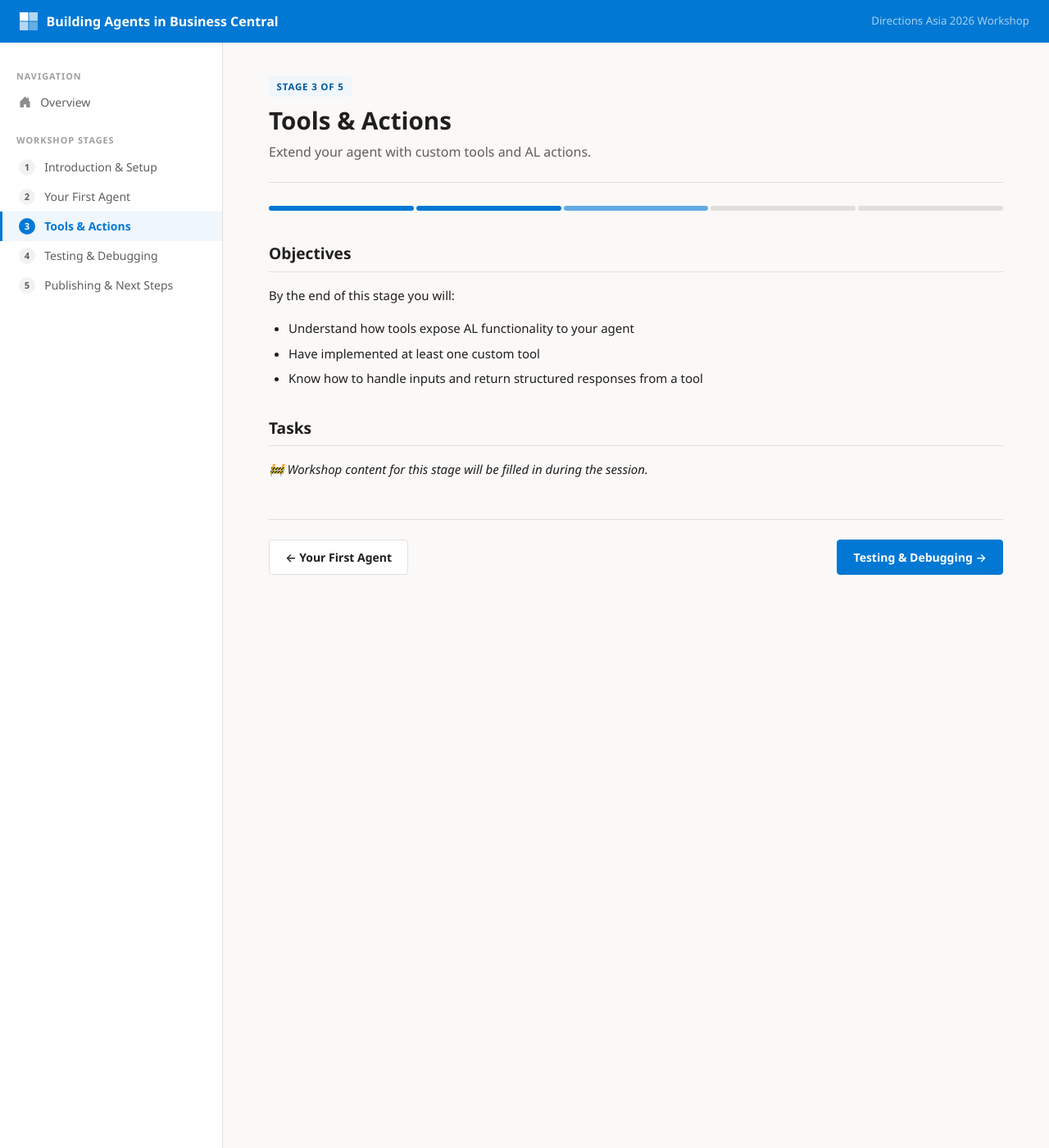
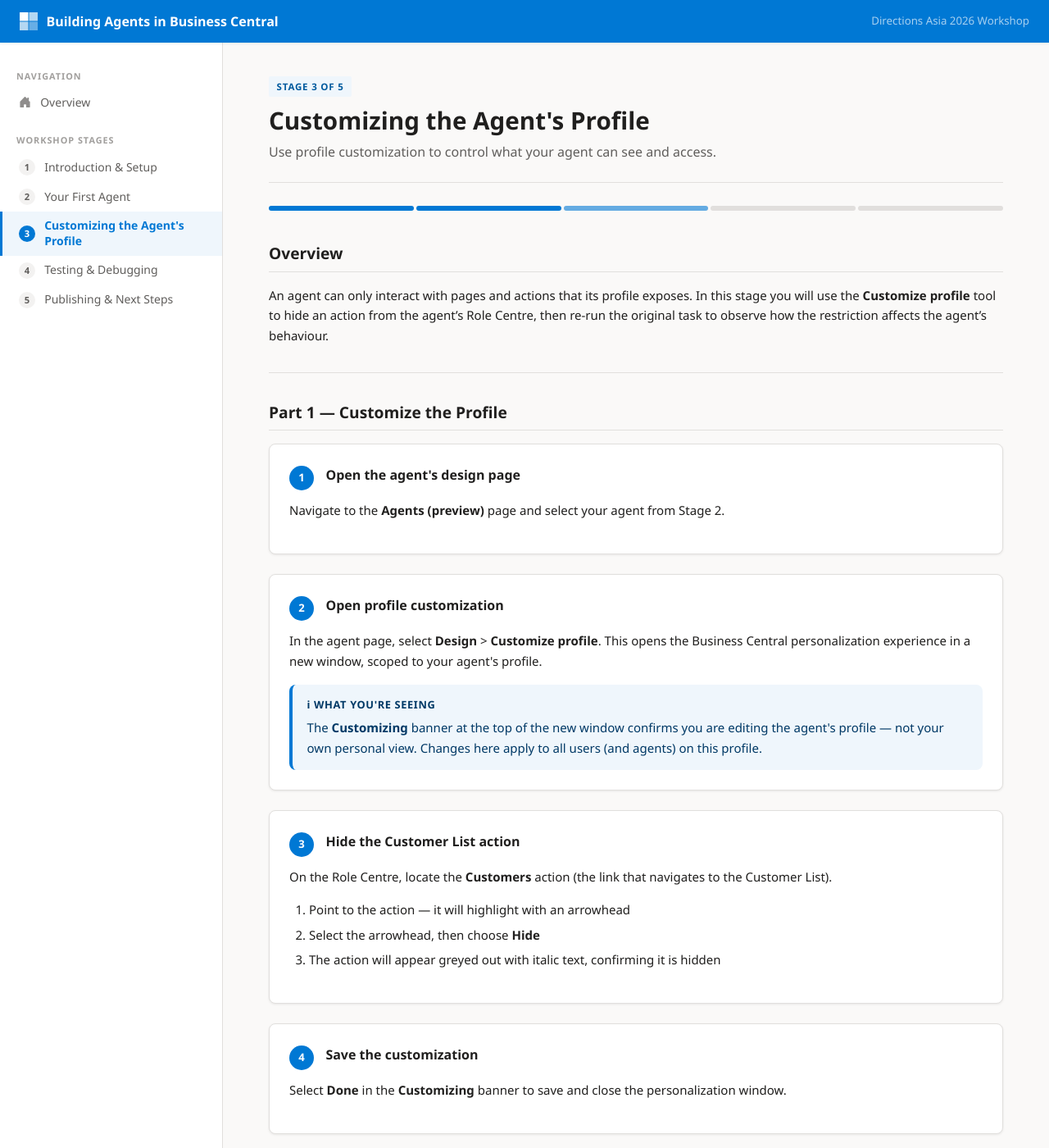
Before and after one commit to thloke/directionsAsia2026, a Jekyll site: the page built from stages/03-tools-actions.md, in a window 1280 px wide and 1400 px high. Shown: the whole window at 82% size. Built offline with Jekyll 4.4.1, drawn with Linux system fonts in a browser that asks for light colours; some of the changed text lies outside the part shown.

Commit message:
Stage 3: add profile customization content
- Hide Customer List action via Design > Customize profile
- Re-run task to demonstrate access restriction
- Update stage title and description in config

Co-authored-by: Copilot <223556219+Copilot@users.noreply.github.com>

```diff
--- a/_config.yml
+++ b/_config.yml
@@ -19,10 +19,10 @@ stages:
     description: "Create a basic Business Central agent from scratch."
     icon: "🤖"
   - num: 3
-    title: "Tools & Actions"
+    title: "Customizing the Agent's Profile"
     url: "/stages/03-tools-actions/"
-    description: "Extend your agent with custom tools and AL actions."
-    icon: "🔧"
+    description: "Use profile customization to control what your agent can see and access."
+    icon: "🎨"
   - num: 4
     title: "Testing & Debugging"
     url: "/stages/04-testing/"
--- a/stages/03-tools-actions.md
+++ b/stages/03-tools-actions.md
@@ -1,22 +1,91 @@
 ---
 layout: stage
-title: "Tools & Actions"
+title: "Customizing the Agent's Profile"
 stage_num: 3
-description: "Extend your agent with custom tools and AL actions."
+description: "Use profile customization to control what your agent can see and access."
 prev_stage: /stages/02-first-agent/
 prev_title: "Your First Agent"
 next_stage: /stages/04-testing/
 next_title: "Testing & Debugging"
 ---
 
-## Objectives
+## Overview
 
-By the end of this stage you will:
+An agent can only interact with pages and actions that its profile exposes. In this stage you will use the **Customize profile** tool to hide an action from the agent's Role Centre, then re-run the original task to observe how the restriction affects the agent's behaviour.
 
-- Understand how tools expose AL functionality to your agent
-- Have implemented at least one custom tool
-- Know how to handle inputs and return structured responses from a tool
+---
 
-## Tasks
+## Part 1 — Customize the Profile
 
-*&#128679; Workshop content for this stage will be filled in during the session.*
+<div class="task-card">
+  <div class="task-card-header">
+    <div class="task-number">1</div>
+    <h3>Open the agent's design page</h3>
+  </div>
+  <p>Navigate to the <strong>Agents (preview)</strong> page and select your agent from Stage 2.</p>
+</div>
+
+<div class="task-card">
+  <div class="task-card-header">
+    <div class="task-number">2</div>
+    <h3>Open profile customization</h3>
+  </div>
+  <p>In the agent page, select <strong>Design</strong> &gt; <strong>Customize profile</strong>. This opens the Business Central personalization experience in a new window, scoped to your agent's profile.</p>
+  <div class="callout callout-info" style="margin-top:0.75rem; margin-bottom:0;">
+    <div class="callout-title">&#8505; What you're seeing</div>
+    The <strong>Customizing</strong> banner at the top of the new window confirms you are editing the agent's profile — not your own personal view. Changes here apply to all users (and agents) on this profile.
+  </div>
+</div>
+
+<div class="task-card">
+  <div class="task-card-header">
+    <div class="task-number">3</div>
+    <h3>Hide the Customer List action</h3>
+  </div>
+  <p>On the Role Centre, locate the <strong>Customers</strong> action (the link that navigates to the Customer List).</p>
+  <ol>
+    <li>Point to the action — it will highlight with an arrowhead</li>
+    <li>Select the arrowhead, then choose <strong>Hide</strong></li>
+    <li>The action will appear greyed out with italic text, confirming it is hidden</li>
+  </ol>
+</div>
+
+<div class="task-card">
+  <div class="task-card-header">
+    <div class="task-number">4</div>
+    <h3>Save the customization</h3>
+  </div>
+  <p>Select <strong>Done</strong> in the <strong>Customizing</strong> banner to save and close the personalization window.</p>
+</div>
+
+<div class="callout callout-tip">
+  <div class="callout-title">&#10003; You're here when…</div>
+  The customization window closes and you're back on the agent page.
+</div>
+
+---
+
+## Part 2 — Test the Restriction
+
+<div class="task-card">
+  <div class="task-card-header">
+    <div class="task-number">5</div>
+    <h3>Re-run the original task</h3>
+  </div>
+  <p>Run a new task with the same prompt as Stage 2:</p>
+  <pre><code>List the top 5 customers by name.</code></pre>
+</div>
+
+<div class="task-card">
+  <div class="task-card-header">
+    <div class="task-number">6</div>
+    <h3>Observe the result</h3>
+  </div>
+  <p>Watch the task pane on the right. This time the agent should be unable to navigate to the Customer List and will report that it cannot complete the task.</p>
+  <p>This demonstrates how profile customization acts as a guardrail — the agent is bounded by exactly what its profile exposes.</p>
+</div>
+
+<div class="callout callout-tip">
+  <div class="callout-title">&#10003; Stage complete when…</div>
+  The agent fails (or returns a "cannot access" response) on the same task it completed successfully in Stage 2.
+</div>
```
